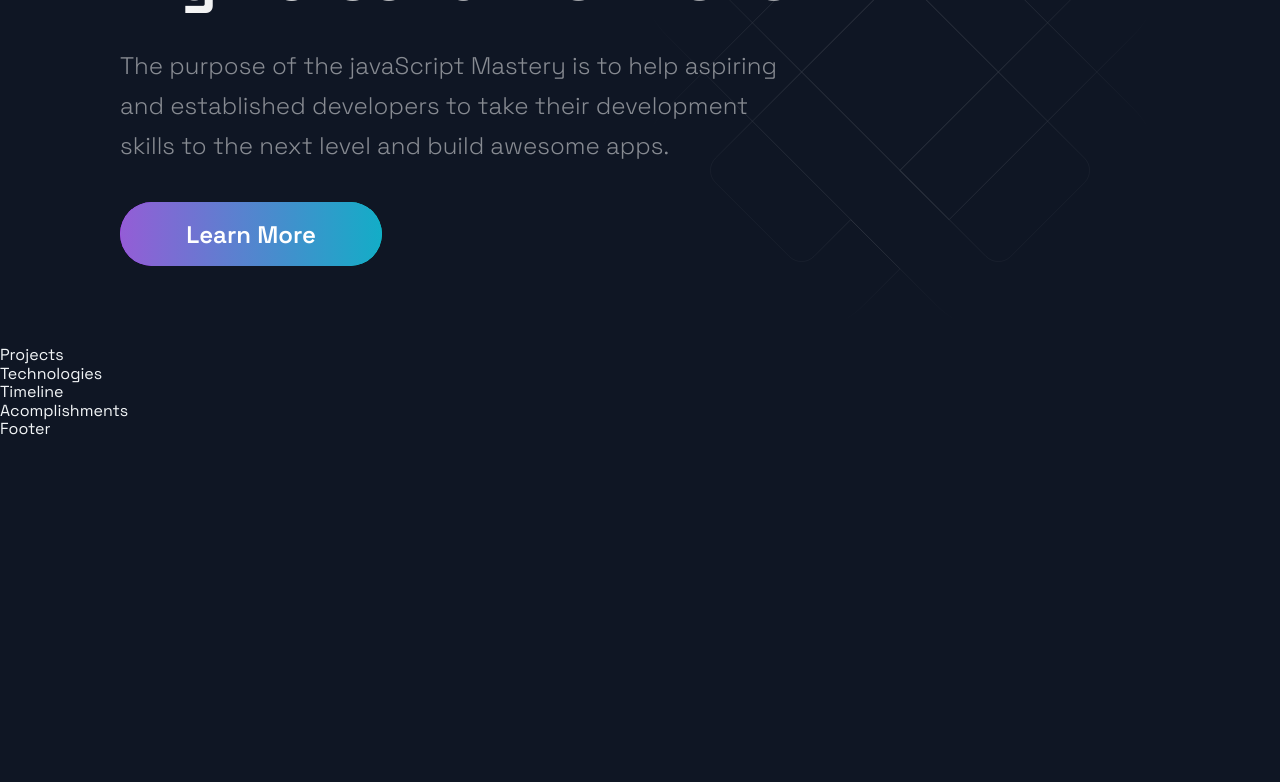
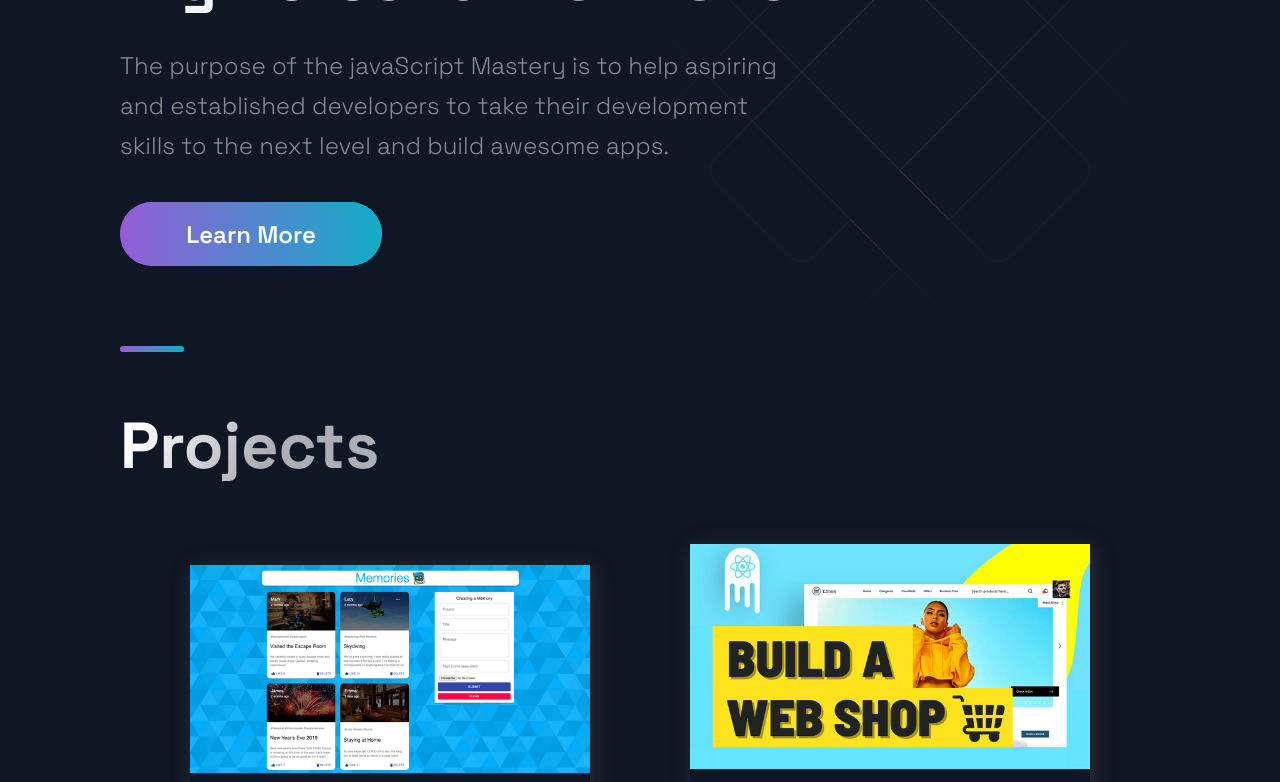
Before and after one commit to MadeInHellH/Portfolio_W1, a Next.js app: page / in a window 1280 px wide. Shown: the part 300-1082 px from the top of the page. Before the commit the page ends 800 px from the top, so only its background shows below. Built offline with nearby package versions, Linux system fonts and the light colour scheme.

Commit message:
Project Section1

```diff
--- a/src/components/Projects/Projects.js
+++ b/src/components/Projects/Projects.js
@@ -4,10 +4,36 @@
 import { Section, SectionDivider, SectionTitle } from '../../styles/GlobalComponents';
 import { projects } from '../../constants/constants';
 
+
 const Projects = () => (
-  <div>
-    Projects
-  </div>
+  <Section nopadding id="projects">
+    <SectionDivider />
+    <SectionTitle main>Projects</SectionTitle>
+    <GridContainer>
+      {projects.map(({ id, image, title, description, tags, source, visit}) => (
+        <BlogCard key={id}>
+          <Img src={image} />
+          <TitleContent>
+            <HeaderThree title>{title}</HeaderThree>
+            <Hr />
+          </TitleContent>
+          <CardInfo>{description}</CardInfo>
+          <div>
+            <TitleContent>Stack</TitleContent>
+            <TagList>
+              {tags.map((tag, i) =>(
+                <Tag Key={i}>{tag}</Tag>
+              ))}
+            </TagList>
+          </div>
+          <UtilityList>
+            <ExternalLinks herf={visit}>Code</ExternalLinks>
+            <ExternalLinks herf={source}>Source</ExternalLinks>
+          </UtilityList>
+        </BlogCard>
+      ))}
+    </GridContainer>
+  </Section>
 );
 
 export default Projects;
```
Also changed, not shown: 1 other file (tests, documents, lock files or other folders).
